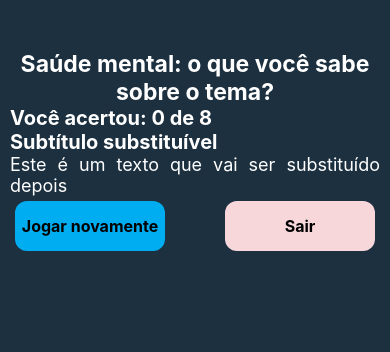
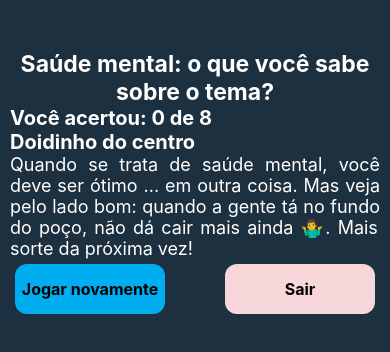
Before and after one commit to igorcosta110/Quiz-Saude-Mental, a React Native app: screen /Final in a window 390 px wide. Shown: the top 352 px of the page. Built offline with nearby package versions, Linux system fonts and the light colour scheme.

Commit message:
feat: adiciona resultados personalizados a quantidade de acertos

```diff
--- /dev/null
+++ b/data/resultados.js
@@ -0,0 +1,32 @@
+export const resultados = [
+
+    {
+        subtitulo: "Doidinho do centro",
+        acertos: 0,
+        video: "",
+        resposta: "Quando se trata de saúde mental, você deve ser ótimo ... em outra coisa. Mas veja pelo lado bom: quando a gente tá no fundo do poço, não dá cair mais ainda 🤷‍♂️. Mais sorte da próxima vez! "
+    },
+
+    {
+        subtitulo: "Pequeno aprendiz",
+        acertos: 4,
+        video: "",
+        resposta: "Nem sempre estamos nos melhores dias. Seu resultado não foi nem o melhor, nem o pior. Tente revisar onde você errou e veja o que pode fazer de diferente na próxima vez. Mas não desanime, com paciência, estudo (e um pouquinho de sorte) você pode melhorar."
+    },
+
+    {
+        subtitulo: "Profissional",
+        acertos: 7,
+        video: "",
+        resposta: "Quando se trata de saúde mental, você tira de letra! Pode até ter cometido algum errinho aqui e ali, mas já está acima da média e em pouco tempo vai dominar o assunto. Você tem potencial!"
+    },
+
+    {
+        subtitulo: "Gênio da saúde mental",
+        acertos: 8,
+        video: "",
+        resposta: "Parabéns, você acertou todas as questões! Demonstrou que sabe tudo o que é preciso para cuidar de uma mente saudável e gabaritou o teste. Sherlock Holmes, Professor Xavier, Dr. House e até Eistein nem chegam perto da sua inteligência!"
+    },
+
+
+]
--- a/telas/TelaFinal.js
+++ b/telas/TelaFinal.js
@@ -2,12 +2,25 @@ import React from 'react';
 import { View, Text, Button, StyleSheet, BackHandler, Platform, Alert, Image, TouchableOpacity } from 'react-native';
 import { Video, ResizeMode } from 'expo-av';
 import { Jogo } from '../Globais';
+import { resultados } from '../data/resultados';
 
 export default function TelaFinal({ navigation }) {
 
     const pontuacaoFinal = Jogo.pontuacao;
+    const listaResultados = resultados;
 
     let arquivoVideo;
+    let respostaFinal;
+
+    if(pontuacaoFinal <= listaResultados[0].acertos){
+        respostaFinal = listaResultados[0]
+    }else if(pontuacaoFinal <= listaResultados[1].acertos){
+        respostaFinal = listaResultados[1]
+    }else if(pontuacaoFinal <= listaResultados[2].acertos){
+        respostaFinal = listaResultados[2]
+    }else if(pontuacaoFinal <= listaResultados[3].acertos){
+        respostaFinal = listaResultados[3]
+    }
 
     // if(pontuacaoFinal === 1) {
     //     arquivoVideo = require('../assets/bonus.mp4');
@@ -28,8 +41,8 @@ export default function TelaFinal({ navigation }) {
             />
 
             <Text style={[styles.texto, styles.textoPontuacao]}>Você acertou: {pontuacaoFinal} de 8</Text>
-            <Text style={[styles.texto, styles.textoPontuacao]}>Subtítulo substituível</Text>
-            <Text style={[styles.texto, styles.textoResultado]}>Este é um texto que vai ser substituído depois</Text>
+            <Text style={[styles.texto, styles.textoPontuacao]}>{respostaFinal.subtitulo}</Text>
+            <Text style={[styles.texto, styles.textoResultado]}>{respostaFinal.resposta}</Text>
 {/*
             <Video
                 source={arquivoVideo}
--- a/telas/TelaQuestao1.js
+++ b/telas/TelaQuestao1.js
@@ -21,7 +21,7 @@ export default function TelaQuestao1({ navigation }) {
                     Jogo.pontuacao += pontos;
                     //Aqui neste exemplo, como só temos uma questão, dela estou indo para a tela final.
                     //Quando você criar novas questões, vá para a Questão 2 e nas questões sempre para a próxima.
-                    navigation.navigate('Final');
+                    navigation.navigate('Questao2');
                 }
             }
         />
```
